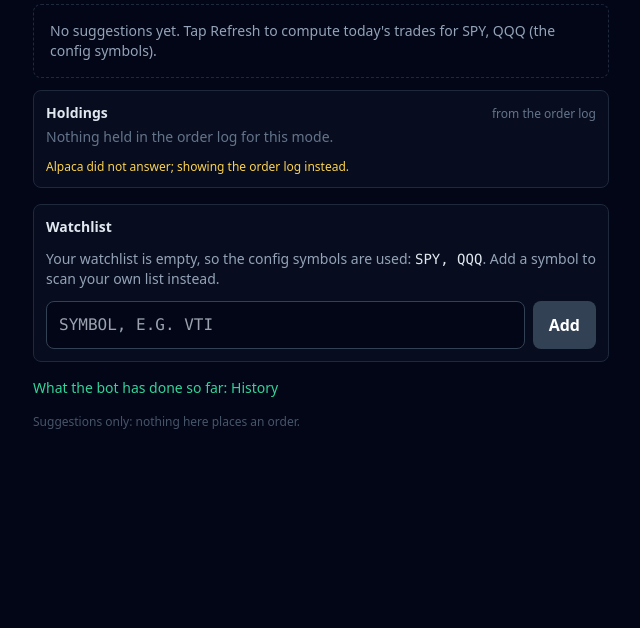
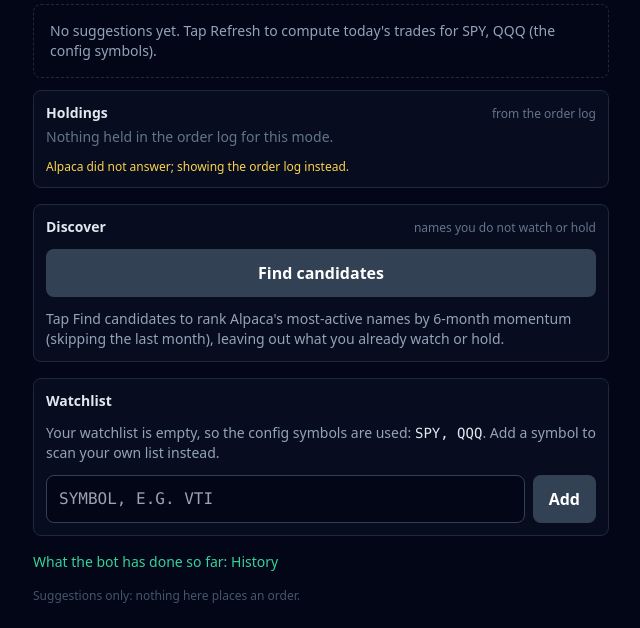
Before and after one commit to erancihan/tradebot, a FastAPI app: page /today in a window 1280 px wide. Shown: the part 343-971 px from the top of the page, without its empty margins (319-959 px from the left). Before the commit the page ends 772 px from the top, so only its background shows below. Run offline with FastAPI, Linux system fonts and the light colour scheme; data that the repository does not hold is empty; style sheets or scripts are compiled from the project's sources; parts of the project's set-up code (start-up, migrations or seed data) failed here and were passed over.

Commit message:
Add the discover job, endpoints and the Today Discover card
Co-Authored-By: Claude Fable 5.1 <noreply@anthropic.com>
Claude-Session: https://claude.ai/code/session_018JPUQrkG8JpmcSypSd6hoA

```diff
--- a/tradebot/web/routes/api/__init__.py
+++ b/tradebot/web/routes/api/__init__.py
@@ -8,8 +8,8 @@ from __future__ import annotations
 
 from fastapi import APIRouter
 
-from . import (arena, autopilot, jobs, notify, proposal, settings, trading, watchlist,
-               whatif)
+from . import (arena, autopilot, discover, jobs, notify, proposal, settings, trading,
+               watchlist, whatif)
 
 router = APIRouter(prefix="/api")
 router.include_router(trading.router)
@@ -20,4 +20,5 @@ router.include_router(whatif.router)
 router.include_router(autopilot.router)
 router.include_router(notify.router)
 router.include_router(watchlist.router)
+router.include_router(discover.router)
 router.include_router(settings.router)
--- a/tradebot/web/routes/pages.py
+++ b/tradebot/web/routes/pages.py
@@ -17,6 +17,7 @@ from ..services import (
     advisor_service,
     autopilot_service,
     consortium_service,
+    discover_service,
     history_service,
     holdings_service,
     metrics_service,
@@ -57,6 +58,7 @@ def today_page(request: Request, repo: TradingRepository = Depends(get_trading_r
                                                  cache_dir=state.cache_dir),
                "setup": setup_service.setup_status(state.settings, state.settings_path,
                                                    state.cache_dir, repo),
+               "discover": discover_service.view(repo),
                "active": "today"}
     return templates.TemplateResponse(request, "pages/today.html", context)
 
--- /dev/null
+++ b/tradebot/web/templates/components/discover_card.html
@@ -0,0 +1,23 @@
+{#- Today: the Discover card, names the owner neither watches nor holds,
+    ranked by 6-month momentum. Its own Alpine component (discover.ts): the
+    button runs the job, each row's Add posts to the watchlist. Expects
+    `discover`. -#}
+<div class="space-y-3 rounded-lg border border-slate-800 bg-slate-900/40 p-3"
+     x-data="discover" @click="onRowClick($event)" data-discover>
+  <div class="flex items-baseline justify-between gap-2">
+    <h2 class="text-sm font-semibold text-slate-200">Discover</h2>
+    <span class="text-xs text-slate-500">names you do not watch or hold</span>
+  </div>
+  <button type="button" @click="find()" :disabled="state === 'running'" data-discover-find
+          class="min-h-[48px] w-full rounded-lg bg-slate-700 text-base font-semibold text-white hover:bg-slate-600 disabled:opacity-50">
+    <span x-show="state !== 'running'">Find candidates</span>
+    <span x-show="state === 'running'" x-cloak>Searching…</span>
+  </button>
+  <div x-show="error" x-cloak x-text="error"
+       class="rounded-lg border border-rose-800 bg-rose-950/40 p-3 text-sm text-rose-300 break-words"></div>
+  <div x-show="notice" x-cloak x-text="notice"
+       class="rounded-lg border border-amber-800 bg-amber-950/40 p-3 text-sm text-amber-300 break-words"></div>
+  <div x-ref="rows" class="space-y-2">
+    {% include "components/discover_rows.html" %}
+  </div>
+</div>
--- /dev/null
+++ b/tradebot/web/templates/components/discover_rows.html
@@ -0,0 +1,44 @@
+{#- Discover's ranked rows and their provenance. Served for first paint and
+    swapped in after a search or an Add. Each Add button carries
+    data-add-symbol; one delegated click handler in discover.ts reads it.
+    Expects `discover`. -#}
+{% set run = discover.run %}
+{% if run %}
+  {% set prov = run.provenance %}
+  <p class="text-xs text-slate-500" data-discover-provenance data-discover-source="{{ run.source }}">
+    Pool: {{ 'Alpaca most-active, screened' if run.source == 'alpaca' else 'cached daily bars, screened' }}
+    {%- if run.as_of %} · as of {{ run.as_of }}{% endif %}
+    {%- if prov.bars %} · {{ prov.bars }} bars{% endif %}
+    {%- if prov.start and prov.end %} {{ prov.start[:10] }} to {{ prov.end[:10] }}{% endif %}
+    {%- if prov.pool is defined %} · {{ prov.ranked }} of {{ prov.pool }} ranked{% endif %}
+    · computed {{ run.created_at[:16] | replace('T', ' ') }} UTC
+  </p>
+  {% if run.rows %}
+    <ul class="divide-y divide-slate-800 rounded-lg border border-slate-800">
+      {% for row in run.rows %}
+        <li class="flex flex-col gap-1 px-3 py-3" data-discover-row="{{ row.symbol }}">
+          <div class="flex items-center gap-3">
+            <span class="w-16 font-mono text-base font-semibold text-slate-100">{{ row.symbol }}</span>
+            <span class="text-sm {{ 'text-emerald-300' if row.score >= 0 else 'text-rose-300' }}">{{ '%+.0f' | format(row.score * 100) }}%</span>
+            <span class="text-sm text-slate-400">{{ row.price | money }}</span>
+            {% if row.on_watchlist %}
+              <span class="ml-auto text-xs text-slate-400" data-on-watchlist>on watchlist</span>
+            {% else %}
+              <button type="button" data-add-symbol="{{ row.symbol }}" aria-label="Add {{ row.symbol }} to the watchlist"
+                      class="ml-auto min-h-[40px] rounded-lg border border-slate-700 px-3 text-sm font-semibold text-slate-100 hover:bg-slate-800">Add</button>
+            {% endif %}
+          </div>
+          <p class="text-xs text-slate-400">{{ row.reason }}</p>
+        </li>
+      {% endfor %}
+    </ul>
+  {% else %}
+    <p class="rounded-lg border border-dashed border-slate-800 p-4 text-sm text-slate-500" data-discover-none>
+      No new name passed the liquidity screen with six months of history.</p>
+  {% endif %}
+  <p class="text-xs text-slate-600">Ideas to look at, not trades. Adding one puts it on your watchlist.</p>
+{% else %}
+  <p class="text-sm text-slate-400" data-discover-empty>Tap Find candidates to rank
+    {{ discover.pool_hint }} by 6-month momentum (skipping the last month), leaving out
+    what you already watch or hold.</p>
+{% endif %}
--- a/tradebot/web/templates/pages/today.html
+++ b/tradebot/web/templates/pages/today.html
@@ -3,7 +3,7 @@
 {% block content %}
 {% set p = today.proposal %}
 <section class="mx-auto max-w-xl space-y-4" x-data="today"
-         data-created-at="{{ p.created_at if p else '' }}">
+         @watchlist-changed="reloadPanes()" data-created-at="{{ p.created_at if p else '' }}">
   <div class="flex items-baseline justify-between">
     <h1 class="text-lg font-semibold text-slate-100">Today</h1>
     <span class="text-xs text-slate-500" x-text="ago">
@@ -26,6 +26,8 @@
   <div x-ref="list" class="space-y-3">
     {% include "components/proposal_list.html" %}
   </div>
+
+  {% include "components/discover_card.html" %}
 
   <div class="space-y-3 rounded-lg border border-slate-800 bg-slate-900/40 p-3"
        @click="onWatchlistClick($event)">
```
Also changed, not shown: tests/test_web_discover.py (added, +139 -0 lines), tradebot/web/routes/api/discover.py (added, +27 -0 lines), tradebot/web/routes/partials.py (+7 -0 lines), tradebot/web/services/discover_service.py (added, +27 -0 lines), tradebot/web/services/jobs/discover.py (added, +95 -0 lines), tradebot/web/services/jobs/registry.py (+5 -4 lines).
